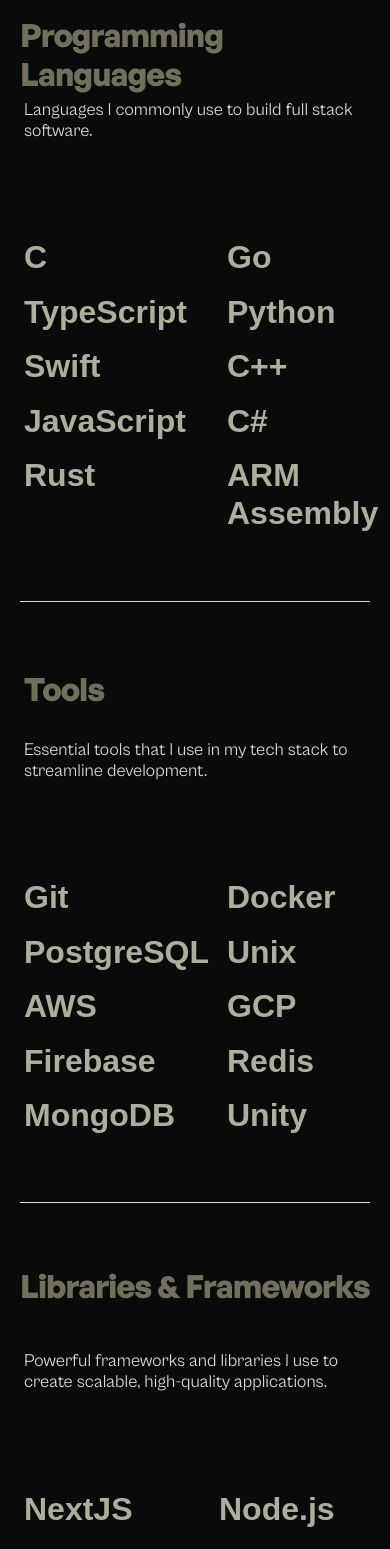
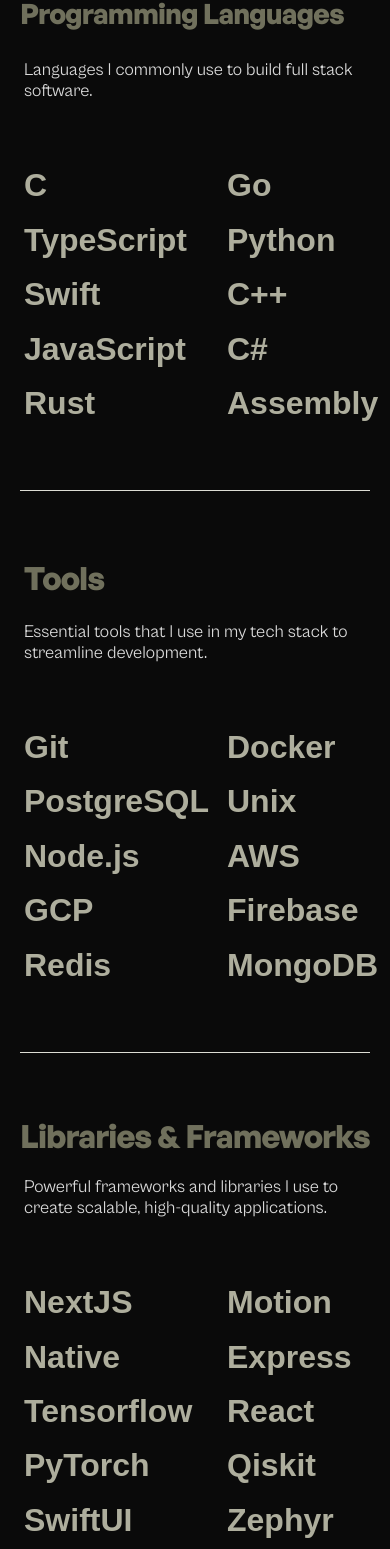
Before and after one commit to ThisIsNotJustin/ThisIsNotJustin.github.io, a Next.js app: page / in a window 390 px wide. Shown: the part 1869-3418 px from the top of the page. Built offline with nearby package versions, Linux system fonts and the light colour scheme.

Commit message:
update skills section

```diff
--- a/src/components/Skills.tsx
+++ b/src/components/Skills.tsx
@@ -2,7 +2,7 @@
   return (
     <section className="py-24 pb-52">
       <div className="container mx-auto relative">
-        <div className="flex flex-col items-center justify-center mb-8">
+        <div className="flex flex-col items-center justify-center mb-4 md:mb-8">
           <h2 className="text-5xl sm:text-heading-2 font-semibold uppercase text-secondary-700">
             Skills
           </h2>
@@ -12,11 +12,11 @@
         <div className="space-y-16">
           {/* Programming Languages */}
           <hr className="border-t border-secondary-300 my-1" />
-          <div className="relative flex flex-col md:flex-row items-start gap-24 p-1">
-            <h3 className="absolute top-0 left-0 text-heading-3 font-bold text-secondary-700">
+          <div className="relative flex flex-col md:flex-row items-start gap-16 md:gap-24 p-1">
+            <h3 className="absolute top-0 left-0 text-works-title-large md:text-heading-3 font-bold text-secondary-700">
               Programming Languages
             </h3>
-            <div className="md:w-1/3 mt-12">
+            <div className="md:w-1/3 mt-6 md:mt-12">
               <p className="text-body-1 text-primary-400 mt-8">
                 Languages I commonly use to build full stack software.
               </p>
@@ -31,15 +31,15 @@
               <li>JavaScript</li>
               <li>C#</li>
               <li>Rust</li>
-              <li>ARM Assembly</li>
+              <li>Assembly</li>
             </ul>
           </div>
           <hr className="border-t border-secondary-300 my-1" />
 
           {/* Tools */}
-          <div className="flex flex-col md:flex-row items-start gap-24 p-1">
+          <div className="flex flex-col md:flex-row items-start gap-16 md:gap-24 p-1">
             <div className="md:w-1/3">
-              <h3 className="text-heading-3 font-bold text-secondary-700 mb-8">
+              <h3 className="text-heading-3 font-bold text-secondary-700 mb-6 md:mb-12">
                 Tools
               </h3>
               <p className="text-body-1 text-primary-400">
@@ -51,34 +51,39 @@
               <li>Docker</li>
               <li>PostgreSQL</li>
               <li>Unix</li>
+              <li>Node.js</li>
               <li>AWS</li>
               <li>GCP</li>
               <li>Firebase</li>
               <li>Redis</li>
               <li>MongoDB</li>
-              <li>Unity</li>
             </ul>
           </div>
           <hr className="border-t border-secondary-300 my-1" />
 
           {/* Frameworks / Libraries */}
-          <div className="relative flex flex-col md:flex-row items-start gap-24 p-1">
+          <div className="relative flex flex-col md:flex-row items-start gap-16 md:gap-24 p-1">
             <h3 className="absolute top-0 left-0 text-heading-3 font-bold text-secondary-700">
               Libraries & Frameworks
             </h3>
-            <div className="md:w-1/3 mt-12">
+            <div className="md:w-1/3 mt-6 md:mt-12">
               <p className="text-body-1 text-primary-400 mt-8">
                 Powerful frameworks and libraries I use to create scalable, high-quality applications.
               </p>
             </div>
-            <ul className="text-secondary-500 md:w-2/3 grid grid-cols-2 font-bold gap-4 gap-x-12 text-heading-3 mt-0 pt-0 lg:pt-20">
+            <ul className="text-secondary-500 md:w-2/3 grid grid-cols-2 font-bold gap-4 gap-x-16 text-heading-3 mt-0 pt-0 lg:pt-20">
               <li>NextJS</li>
-              <li>Node.js</li>
               <li>Motion</li>
-              <li>React Native</li>
+              <li>Native</li>
               <li>Express</li>
               <li>Tensorflow</li>
               <li>React</li>
+              <li>PyTorch</li>
+              <li>Qiskit</li>
+              <li>SwiftUI</li>
+              <li>Zephyr</li>
+              <li>FreeRTOS</li>
+              <li>Unity</li>
             </ul>
           </div>
         </div>
```
